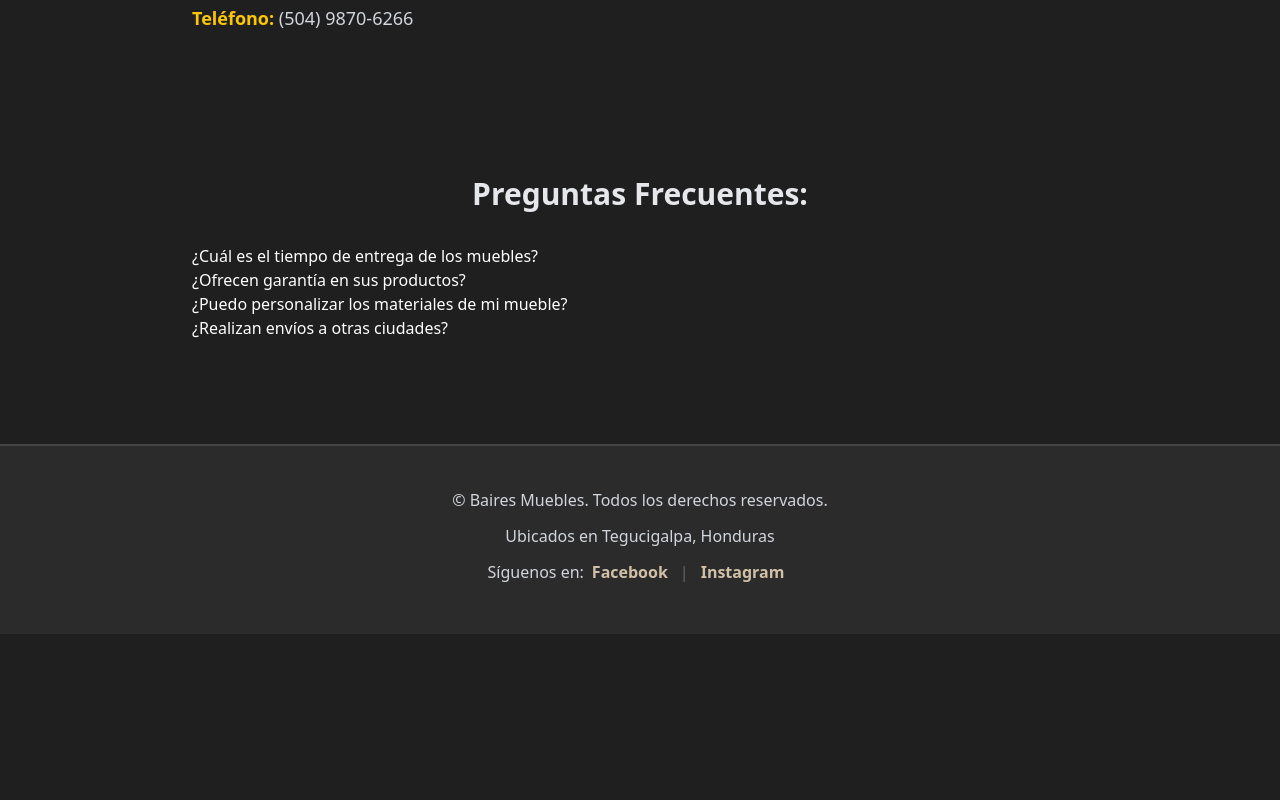
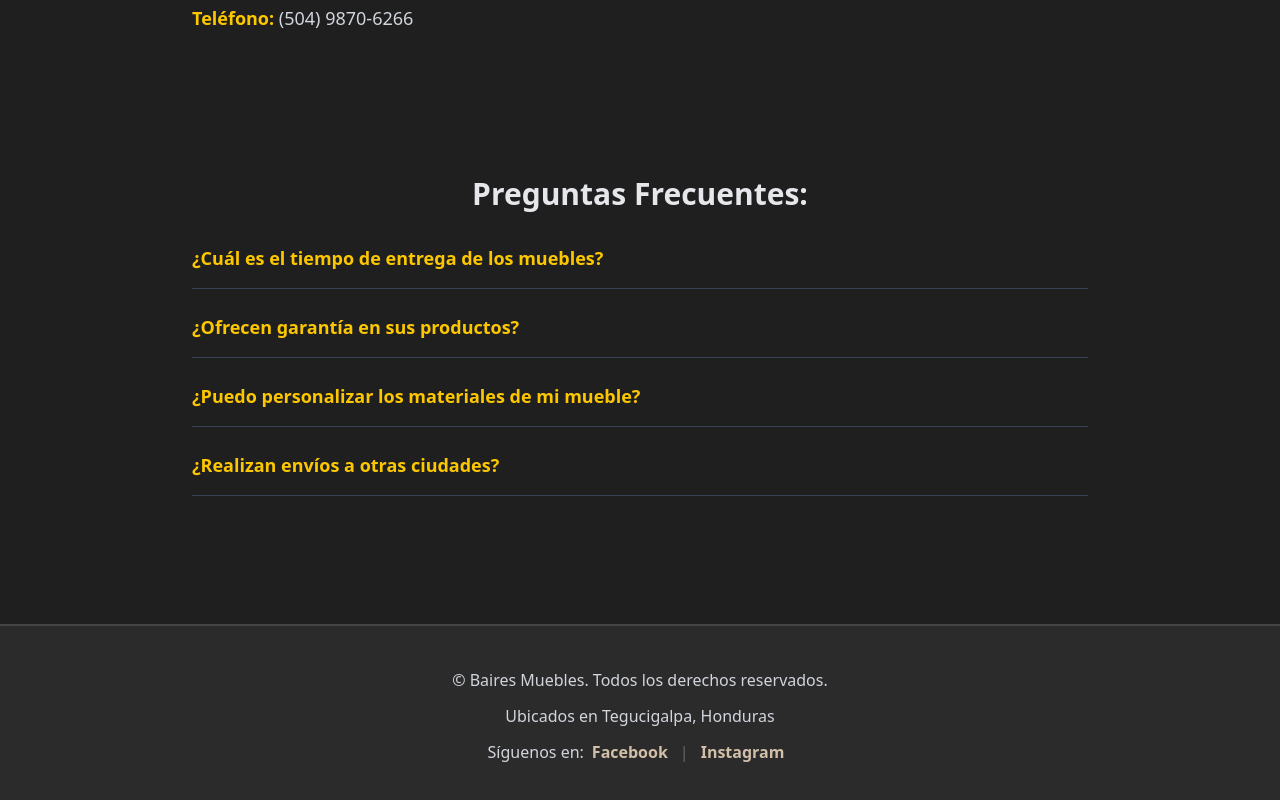
Before and after one commit to Kris1081/BairesMueblesSPA, a React (Vite) app: page /Contacto in a window 1280 px wide. Shown: the part 705-1505 px from the top of the page. Before the commit the page ends 1339 px from the top, so only its background shows below. Built offline with nearby package versions, Linux system fonts and the light colour scheme.

Commit message:
CSS de FAQ

```diff
--- /dev/null
+++ b/src/components/FAQ/FAQ.css
@@ -0,0 +1,30 @@
+@import "tailwindcss";
+
+section.faq {
+  @apply bg-[#1f1f1f] text-white py-16 px-6;
+}
+
+section.faq > div {
+  @apply max-w-4xl mx-auto;
+}
+
+h2 {
+  @apply text-3xl font-bold mb-8 text-gray-200 text-center;
+}
+
+.faq-item {
+  @apply mb-6 border-b border-gray-700 pb-4;
+}
+
+.faq-question {
+  @apply w-full text-left text-lg font-semibold text-yellow-400 hover:text-yellow-300 transition duration-200;
+}
+
+.faq-answer {
+  @apply mt-2 text-gray-300;
+}
+
+.faq-answer p {
+  font-size: 1.125rem; /* 18px */
+  @apply leading-relaxed;
+}
--- a/src/components/FAQ/FAQ.jsx
+++ b/src/components/FAQ/FAQ.jsx
@@ -1,4 +1,5 @@
 import { useState } from 'react';
+import './FAQ.css';
 
 const faqs = [
   {
```
